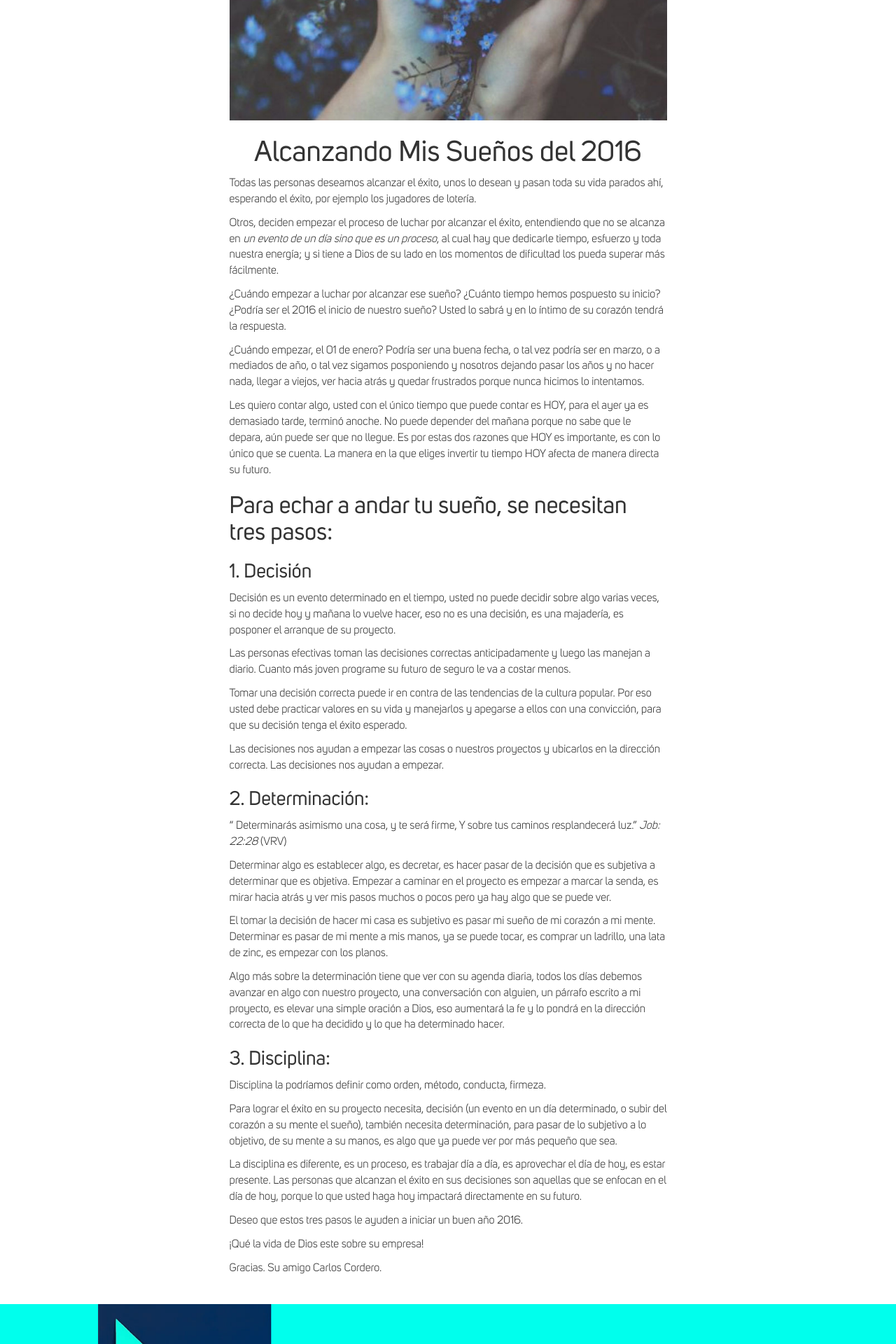
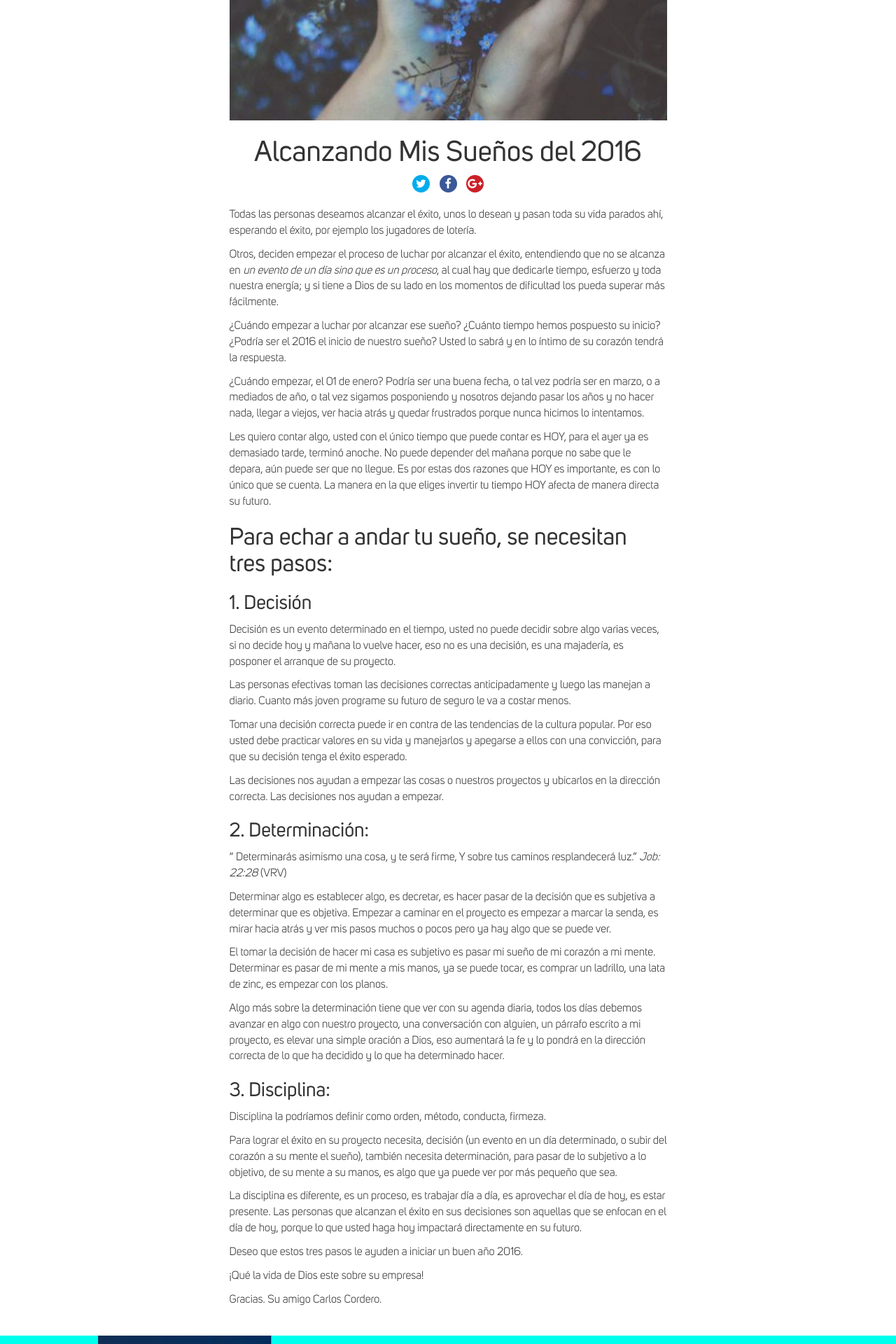
Before and after one commit to guayom/vida-de-dios, a Jekyll site: the page built from _posts/2015-12-01-alcanzando-mis-suenos-del-2016.markdown, in a window 1280 px wide. Shown: the part 417-2337 px from the top of the page at 70% size. Built offline with Jekyll 4.4.1, drawn with Linux system fonts in a browser that asks for light colours; nearby versions of some CDN libraries.

Commit message:
Agregué botones de compartir

```diff
--- a/_includes/head.html
+++ b/_includes/head.html
@@ -2,6 +2,8 @@
   <meta charset="utf-8">
   <meta http-equiv="X-UA-Compatible" content="IE=edge">
   <meta name="viewport" content="width=device-width, initial-scale=1">
+
+  {% include social_metatags.html %}
 
   <title>{% if page.title %}{{ page.title }}{% else %}{{ site.title }}{% endif %}</title>
   <meta name="description" content="{% if page.excerpt %}{{ page.excerpt | strip_html | strip_newlines | truncate: 160 }}{% else %}{{ site.description }}{% endif %}">
--- /dev/null
+++ b/_includes/share.html
@@ -0,0 +1,11 @@
+<div class="share-page">
+    <a href="https://twitter.com/intent/tweet?text={{ page.title }}&url={{ site.url }}{{ page.url }}&via={{ site.twitter_username }}&related={{ site.twitter_username }}" rel="nofollow" target="_blank" title="Share on Twitter" class="tw">
+    	<i class="fa fa-twitter"></i>
+    </a>
+    <a href="https://facebook.com/sharer.php?u={{ site.url }}{{ page.url }}" rel="nofollow" target="_blank" title="Share on Facebook" class="fb">
+    	<i class="fa fa-facebook"></i>
+    </a>
+    <a href="https://plus.google.com/share?url={{ site.url }}{{ page.url }}" rel="nofollow" target="_blank" title="Share on Google+" class="gp">
+    	<i class="fa fa-google-plus"></i>
+    </a>
+</div>
--- /dev/null
+++ b/_includes/social_metatags.html
@@ -0,0 +1,27 @@
+<!-- Schema.org markup for Google+ -->
+<meta itemprop="name" content="{% if page.title %}{{ page.title | strip_html }}{% else %}{{ site.title }}{% endif %}">
+<meta itemprop="description" content="{% if page.excerpt %}{{ page.excerpt | strip_html }}{% else %}{{ site.description }}{% endif %}">
+<meta itemprop="image" content="{{ site.url }}/images/{{ page.full-image }}">
+
+<!-- Twitter Card data -->
+<meta name="twitter:card" content="{% if page.excerpt %}{{ page.excerpt | strip_html }}{% else %}{{ site.description }}{% endif %}">
+<meta name="twitter:title" content="vidadediosenlaempresa.com">
+<meta name="twitter:description" content="{% if page.excerpt %}{{ page.excerpt | strip_html }}{% else %}{{ site.description }}{% endif %}">
+<meta name="twitter:image" content="{{ site.url }}/images/{{ page.full-image }}">
+
+<!--Facebook MetaData -->
+<meta property="og:site_name" content="{{ site.title }}"/>
+<meta property="og:title" content="{% if page.title %}{{ page.title | strip_html }}{% else %}{{ site.title }}{% endif %}" />
+<meta property="og:url" content="{{ site.url }}{{ page.url }}" />
+{% if page.layout == 'blog' %}
+  <meta property="og:description" content="{{ page.excerpt | strip_html }}" />
+  <meta property="og:type" content="article" />
+  <meta property="og:image" content="{{ site.url }}/images/{{ page.full-image }}" />
+{% else %}
+  <meta property="og:type" content="website" />
+  <meta property="og:description" content="{% if page.excerpt %}{{ page.excerpt | strip_html }}{% else %}{{ site.description }}{% endif %}" />
+  <meta property="og:image" content="{{ site.url }}/images/{{ page.full-image }}" />
+{% endif %}
+<meta property="og:locale" content="es_ES" />
+<meta property="article:author" content="http://facebook.com/vidadediosenlaempresa" />
+<meta property="fb:app_id" content="944656172321208" />
--- a/_layouts/post.html
+++ b/_layouts/post.html
@@ -8,6 +8,7 @@ layout: blog
   		<article class="post-content">
   			<img src="/images/blog/{{ page.full-image}}" alt="{{ page.title }}" class="img-responsive" />
   			<h1>{{ page.title }}</h1>
+  			{%include share.html%}
 		    {{ content }}
 			</article>
   	</div>
--- a/css/main.scss
+++ b/css/main.scss
@@ -479,3 +479,38 @@ article{
 		color: #fff;
 	}
 }
+
+//Social Share
+//----------------------------
+.share-page {
+		text-align: center;
+		margin-bottom: 20px;
+
+    a {
+        display: inline-block;
+			  -moz-border-radius: 50%;
+			  -webkit-border-radius: 50%;
+			  border-radius: 50%;
+
+			  background-color: #3b5998;
+
+			  width: 25px;
+			  height: 25px;
+			  line-height: 25px;
+			  margin: 0 5px;
+			  color: #fff;
+
+        &:hover {
+            text-decoration: none;
+            border: 0;
+        }
+
+        &.tw{
+         background-color: #00aced;
+        }
+
+        &.gp{
+         background-color: #cb2027;
+        }
+    }
+}
--- a/index.html
+++ b/index.html
@@ -1,6 +1,7 @@
 ---
 layout: default
 title: Inicio
+full-image: main.jpg
 ---
 
 <div class="home">
```
Also changed, not shown: _layouts/default.html (+17 -0 lines).
